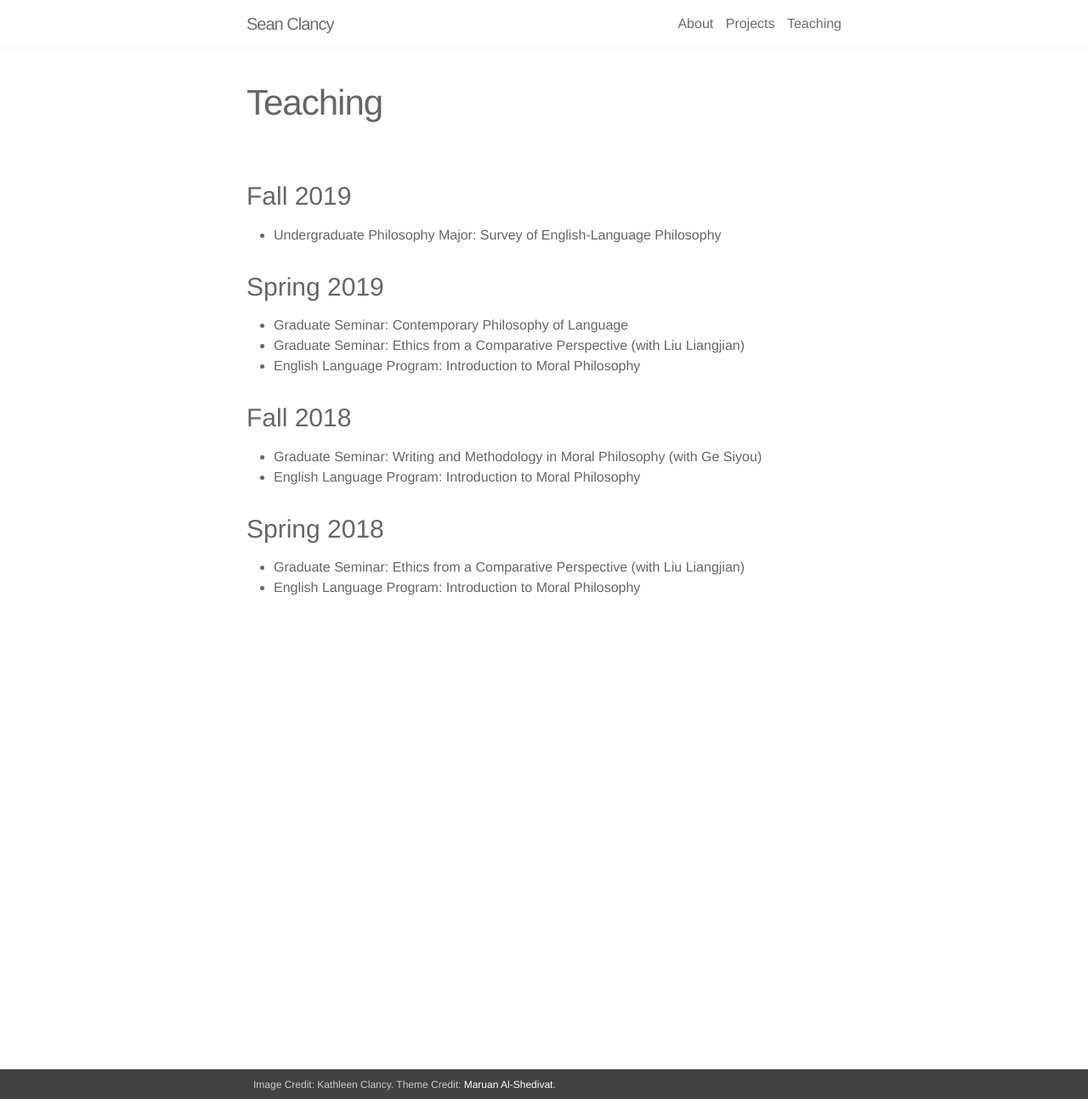
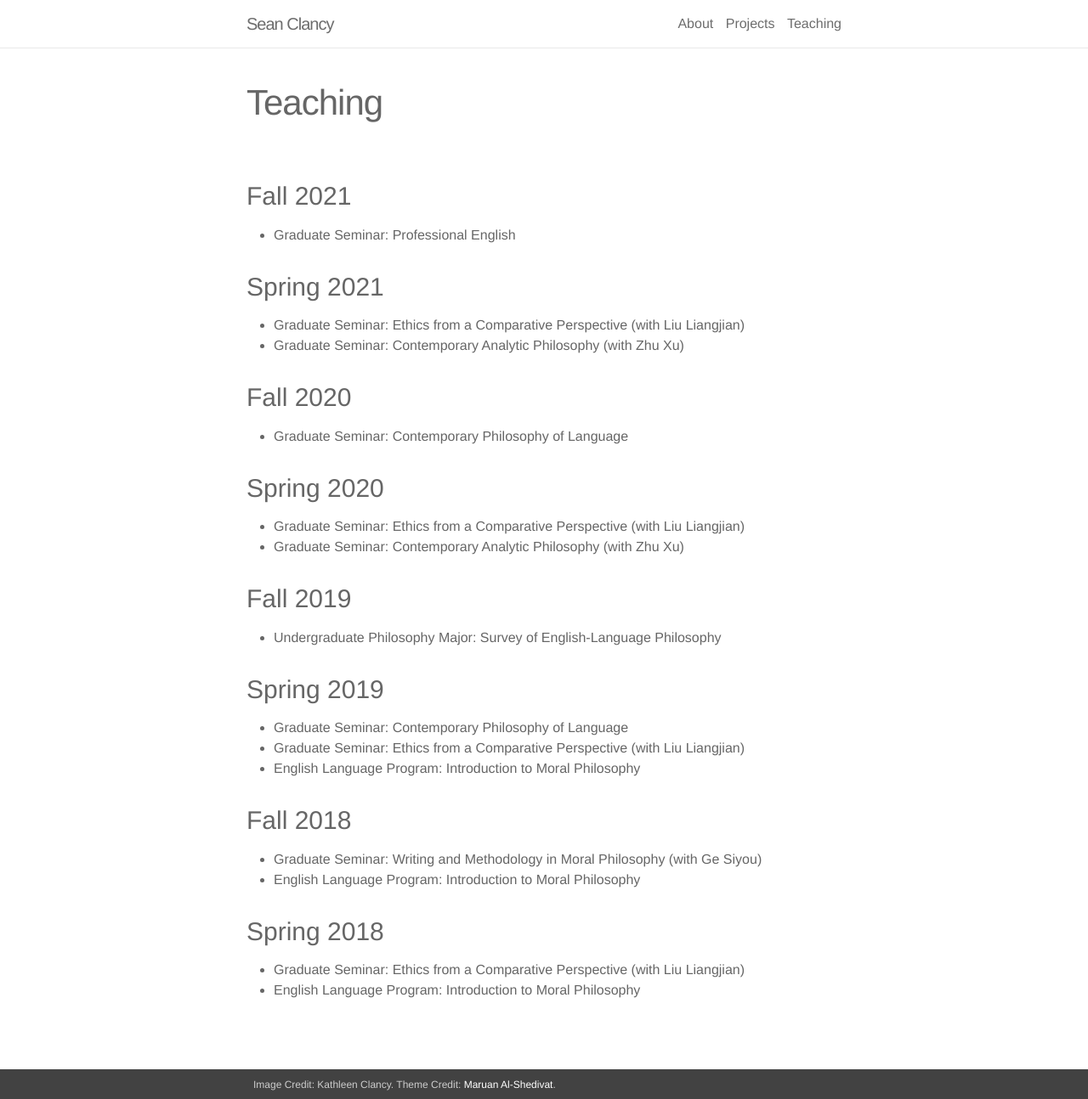
Before and after one commit to sean-clancy/sean-clancy.github.io, a Jekyll site: the page built from _pages/teaching.md, in a window 1280 px wide and 1294 px high. Shown: the whole window at 85% size. Built offline with Jekyll 4.4.1, drawn with Linux system fonts in a browser that asks for light colours.

Commit message:
Update teaching.md

```diff
--- a/_pages/teaching.md
+++ b/_pages/teaching.md
@@ -3,6 +3,20 @@ layout: page
 permalink: /teaching/
 title: Teaching
 ---
+### Fall 2021
+- Graduate Seminar: Professional English
+
+### Spring 2021
+- Graduate Seminar: Ethics from a Comparative Perspective (with Liu Liangjian)
+- Graduate Seminar: Contemporary Analytic Philosophy (with Zhu Xu)
+
+### Fall 2020
+- Graduate Seminar: Contemporary Philosophy of Language
+
+### Spring 2020
+- Graduate Seminar: Ethics from a Comparative Perspective (with Liu Liangjian)
+- Graduate Seminar: Contemporary Analytic Philosophy (with Zhu Xu)
+
 ### Fall 2019
 - Undergraduate Philosophy Major: Survey of English-Language Philosophy
 
```
